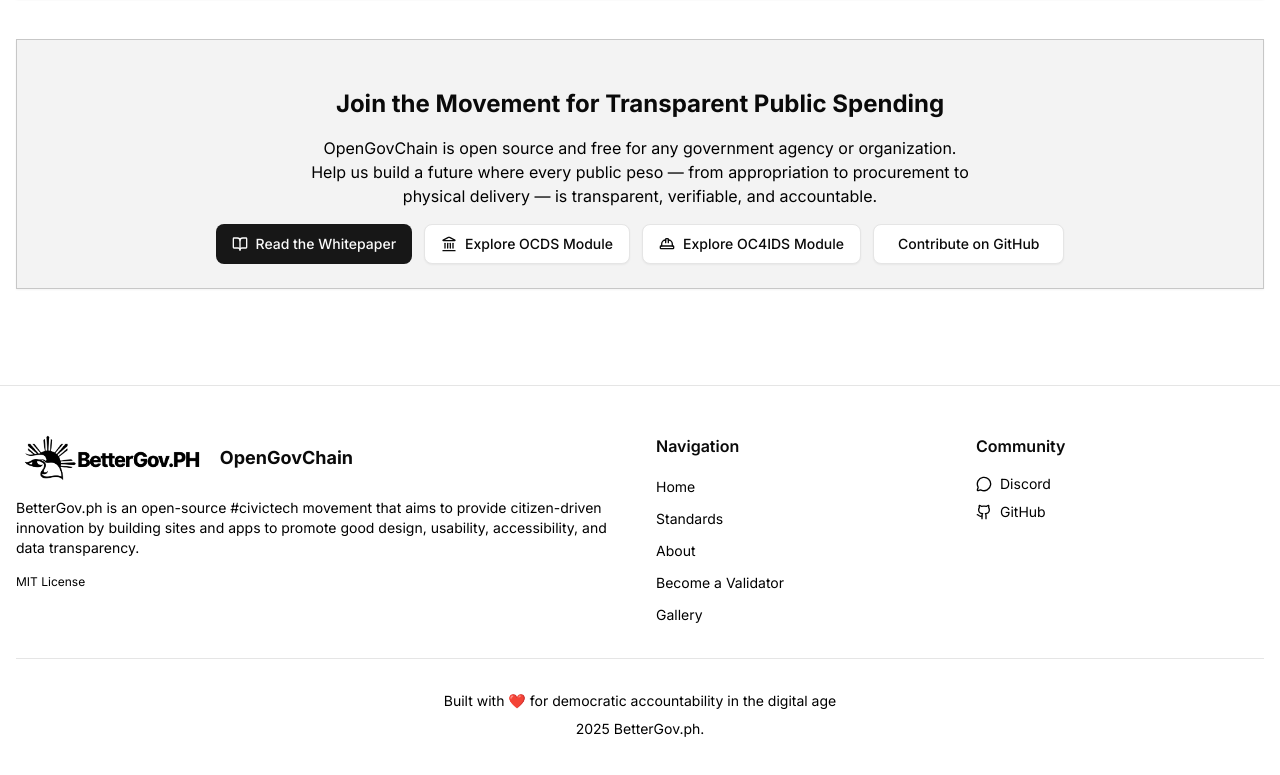
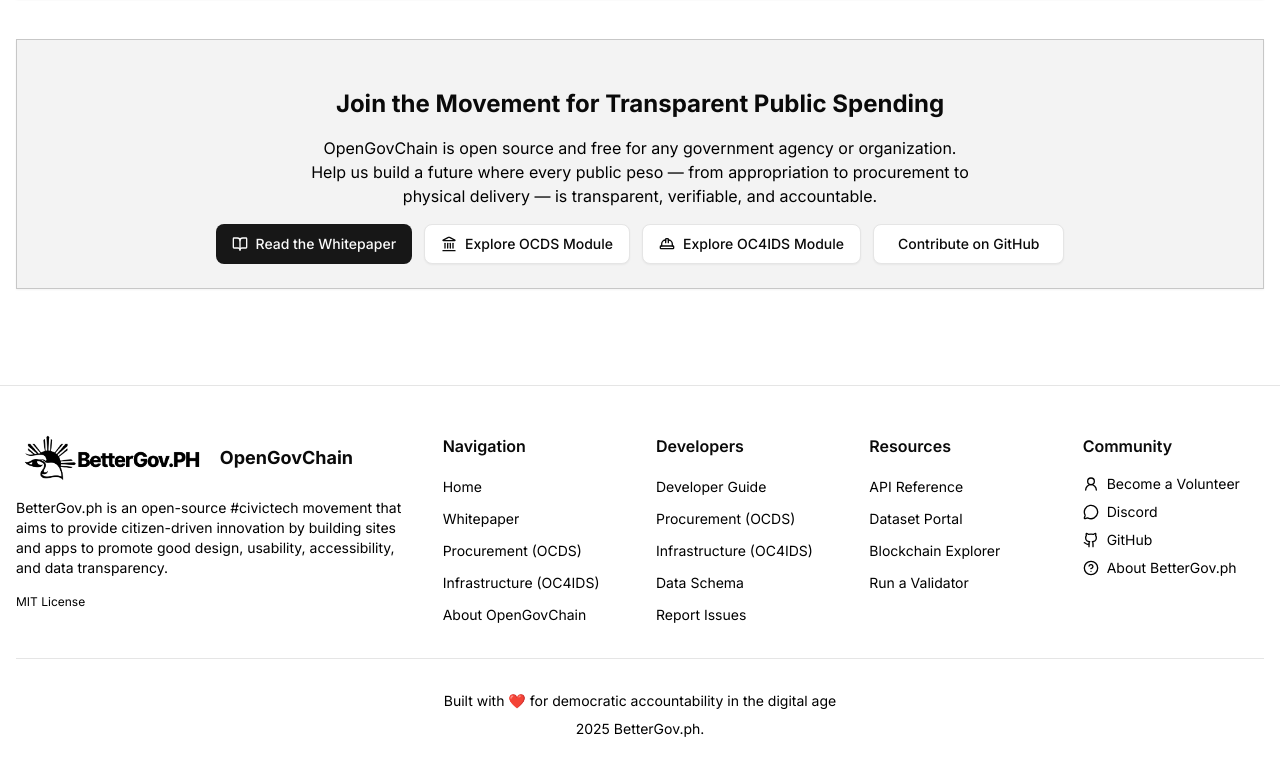
Before and after one commit to bettergovph/govchain, a Next.js app in the folder web/: page / in a window 1280 px wide. Shown: the part 2492-3267 px from the top of the page. Built offline with nearby package versions, Linux system fonts and the light colour scheme.

Commit message:
feat: improve links

```diff
--- a/web/src/app/developer-guide/layout.tsx
+++ b/web/src/app/developer-guide/layout.tsx
@@ -18,6 +18,7 @@
   AlertTriangle,
   Terminal,
   ExternalLink,
+  FileCode,
 } from "lucide-react";
 
 const GUIDE_SECTIONS = [
@@ -34,6 +35,7 @@
 
 const RESOURCES = [
   { href: "/api-docs", label: "API Reference", icon: Terminal },
+  { href: "/api-docs", label: "Data Schema", icon: FileCode },
   { href: "/explorer", label: "Block Explorer", icon: ExternalLink },
   { href: "/volunteer", label: "Run a Validator", icon: ExternalLink },
   { href: "/datasets", label: "Dataset Portal", icon: Database },
--- a/web/src/components/Footer.tsx
+++ b/web/src/components/Footer.tsx
@@ -1,19 +1,34 @@
 import Link from 'next/link';
-import { Home, Info, Users, FileImage, Github, MessageCircle, BookOpen } from 'lucide-react';
+import { Github, HelpCircleIcon, MessageCircle, User2Icon } from 'lucide-react';
 
 const navItems = [
-  { href: '/', label: 'Home', icon: Home },
-  { href: '/standards', label: 'Standards', icon: BookOpen },
-  { href: '/about', label: 'About', icon: Info },
-  { href: '/volunteer', label: 'Become a Validator', icon: Users },
-  { href: '/gallery', label: 'Gallery', icon: FileImage },
+  { href: '/', label: 'Home' },
+  { href: '/whitepaper', label: 'Whitepaper' },
+  { href: '/standards/ocds', label: 'Procurement (OCDS)' },
+  { href: '/standards/oc4ids', label: 'Infrastructure (OC4IDS)' },
+  { href: '/about', label: 'About OpenGovChain' },
+];
+
+const developerItems = [
+  { href: '/developer-guide', label: 'Developer Guide' },
+  { href: '/standards/ocds', label: 'Procurement (OCDS)' },
+  { href: '/standards/oc4ids', label: 'Infrastructure (OC4IDS)' },
+  { href: '/api-docs', label: 'Data Schema' },
+  { href: 'https://github.com/bettergovph/govchain/issues', label: 'Report Issues'}
+];
+
+const resourceItems = [
+  { href: '/api-docs', label: 'API Reference' },
+  { href: '/datasets', label: 'Dataset Portal' },
+  { href: '/explorer', label: 'Blockchain Explorer' },
+  { href: '/volunteer', label: 'Run a Validator' }
 ];
 
 export default function Footer() {
   return (
     <footer className="border-t border-border bg-background mt-16">
       <div className="container mx-auto px-4 py-12">
-        <div className="grid gap-8 md:grid-cols-2 lg:grid-cols-4">
+        <div className="grid gap-8 md:grid-cols-2 lg:grid-cols-6">
           {/* About Section */}
           <div className="lg:col-span-2">
             <div className="flex items-center gap-3 mb-4">
@@ -49,10 +64,55 @@
             </ul>
           </div>
 
+          {/* Developer Links */}
+          <div>
+            <h4 className="font-semibold mb-4">Developers</h4>
+            <ul className="space-y-2">
+              {developerItems.map((item) => (
+                <li key={item.href}>
+                  <Link
+                    href={item.href}
+                    className="text-sm text-muted-foreground hover:text-foreground transition-colors"
+                  >
+                    {item.label}
+                  </Link>
+                </li>
+              ))}
+            </ul>
+          </div>
+
+          {/* Resources */}
+          <div>
+            <h4 className="font-semibold mb-4">Resources</h4>
+            <ul className="space-y-2">
+              {resourceItems.map((item) => (
+                <li key={item.href}>
+                  <Link
+                    href={item.href}
+                    className="text-sm text-muted-foreground hover:text-foreground transition-colors"
+                  >
+                    {item.label}
+                  </Link>
+                </li>
+              ))}
+            </ul>
+          </div>
+
           {/* Community Links */}
           <div>
             <h4 className="font-semibold mb-4">Community</h4>
             <ul className="space-y-2">
+              <li>
+                <a
+                  href="https://discord.gg/bettergovph"
+                  target="_blank"
+                  rel="noopener noreferrer"
+                  className="text-sm text-muted-foreground hover:text-foreground transition-colors flex items-center gap-2"
+                >
+                  <User2Icon className="h-4 w-4" />
+                  Become a Volunteer
+                </a>
+              </li>
               <li>
                 <a
                   href="https://discord.gg/bettergovph"
@@ -75,6 +135,17 @@
                   GitHub
                 </a>
               </li>
+               <li>
+                <a
+                  href="https://about.bettergov.ph"
+                  target="_blank"
+                  rel="noopener noreferrer"
+                  className="text-sm text-muted-foreground hover:text-foreground transition-colors flex items-center gap-2"
+                >
+                  <HelpCircleIcon className="h-4 w-4" />
+                  About BetterGov.ph
+                </a>
+              </li>
             </ul>
           </div>
         </div>
```
